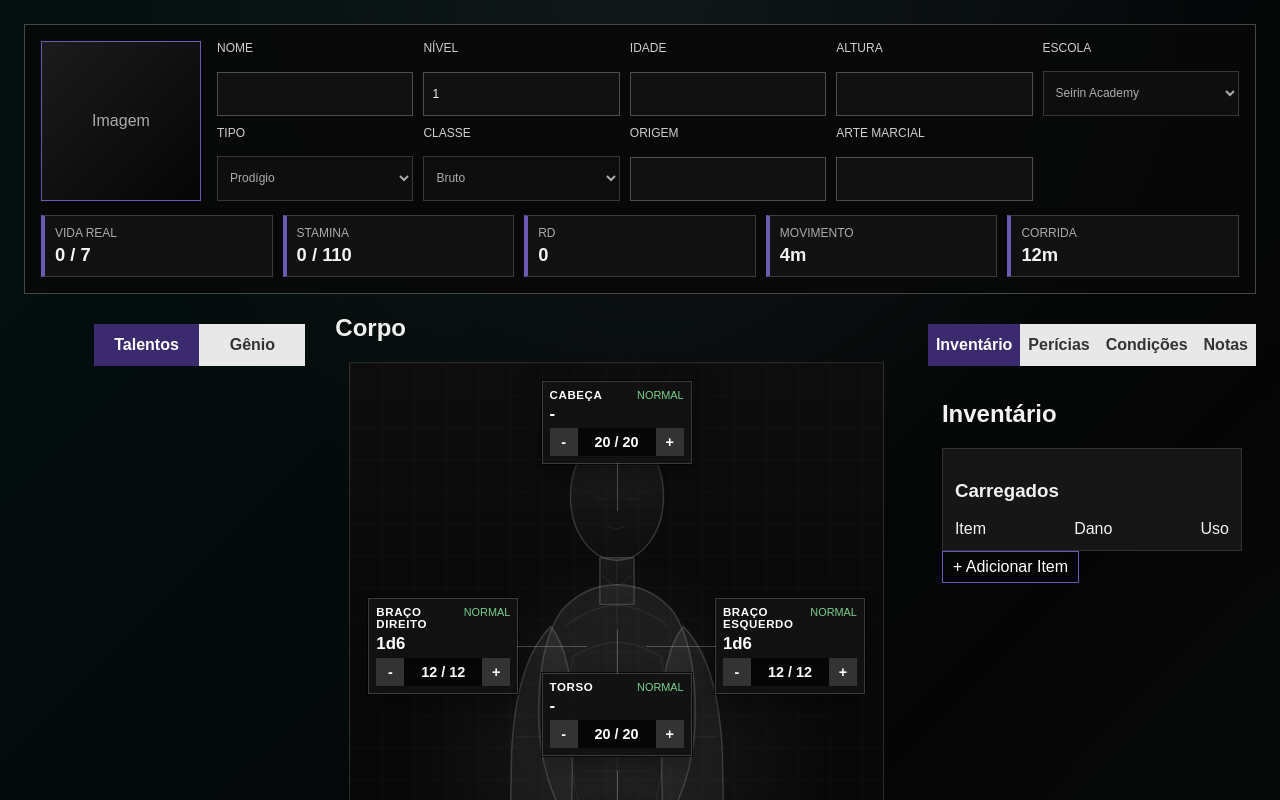
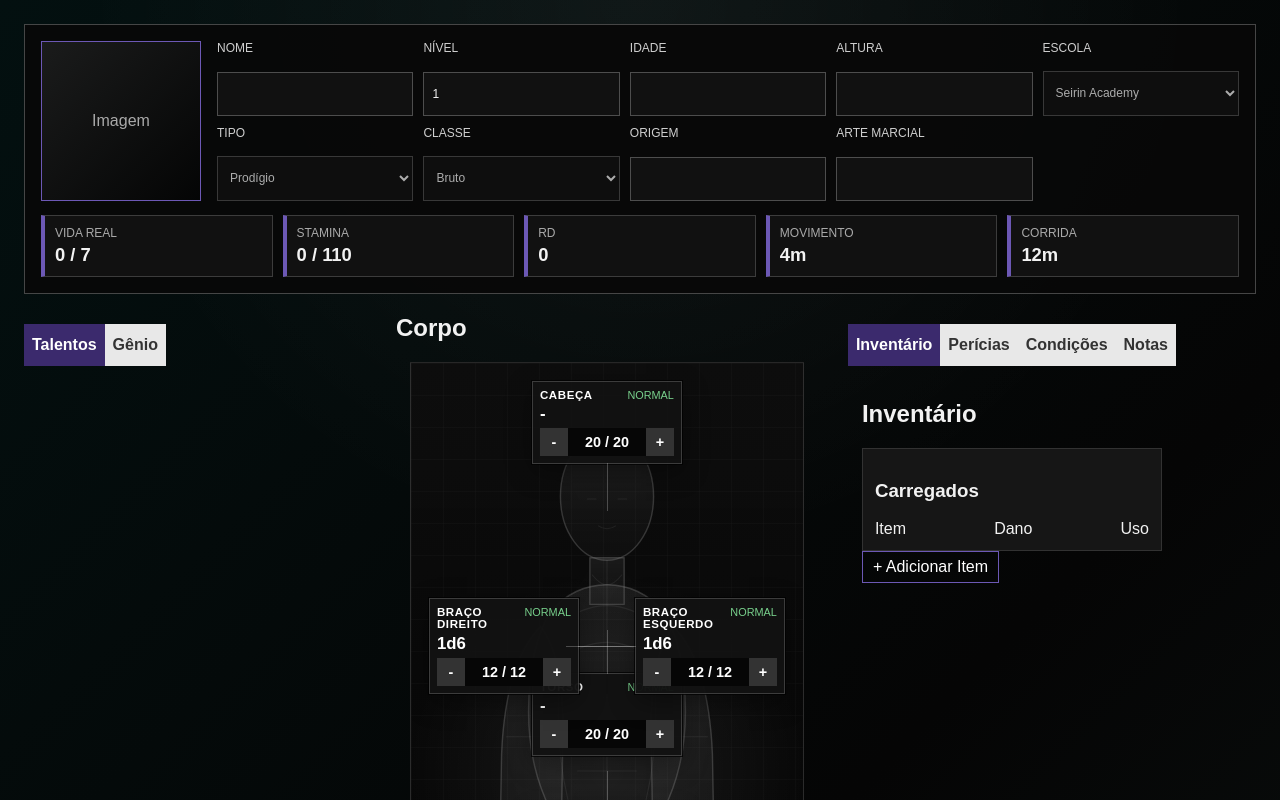
Before and after one commit to CNRCAG/Fichas-Yusong, a React (Vite) app in the folder yusong-sheet-builder/: page / in a window 1280 px wide. Shown: the top 800 px of the page. Built offline with nearby package versions, Linux system fonts and the light colour scheme.

Commit message:
0.4
Alteração visual de layout

```diff
--- a/yusong-sheet-builder/src/styles/sheet.css
+++ b/yusong-sheet-builder/src/styles/sheet.css
@@ -11,14 +11,14 @@
 /* Reposiciona apenas os painéis laterais mantendo o painel central */
 .left-panel {
   grid-area: left;
-  margin-left: 0;       /* ajusta horizontalmente */
+  margin-right: 100px;       /* ajusta horizontalmente */
   margin-top: 15px;     /* aproxima do cabeçalho verticalmente */
   align-self: start;    /* força o alinhamento no topo do espaço */
 }
 
 .right-panel {
   grid-area: right;
-  margin-right: 0;      /* ajusta horizontalmente */
+  margin-right: 40px;      /* ajusta horizontalmente */
   margin-top: 15px;     /* aproxima do cabeçalho verticalmente */
   align-self: start;    /* força o alinhamento no topo do espaço */
 }
```
